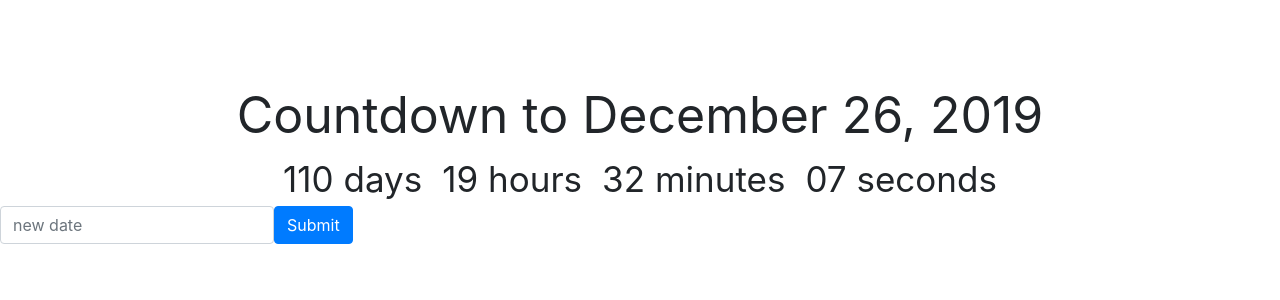
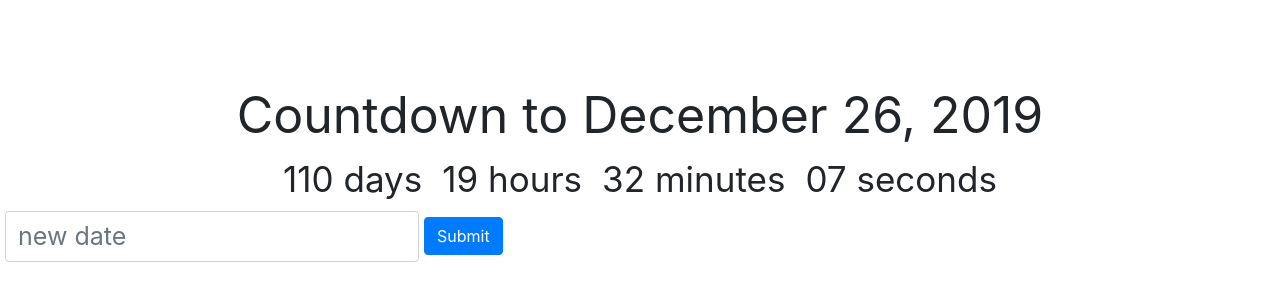
Before and after one commit to alvalle09/countdownchamp, a React (Create React App) app: page / in a window 1280 px wide. Shown: the part 178-478 px from the top of the page. Built offline with nearby package versions, Linux system fonts and the light colour scheme.

Commit message:
saving state for debuggin Form control aligns left

```diff
--- a/src/App.js
+++ b/src/App.js
@@ -1,42 +1,41 @@
 import React, { Component } from "react";
-import Clock from './Clock';
-import './App.css';
-import {Form, FormControl, Button} from 'react-bootstrap';
+import Clock from "./Clock";
+import "./App.css";
+import { Form, FormControl, Button } from "react-bootstrap";
 
 class App extends Component {
   constructor(props) {
-      super(props);
-      this.state = {
-          deadline: 'December 26, 2019',
-          newDeadline: ''
-
-      }
+    super(props);
+    this.state = {
+      deadline: "December 26, 2019",
+      newDeadline: ""
+    };
   }
 
   changeDeadline() {
-      console.log('state', this.state);
-      this.setState({deadline: this.state.newDeadline});
+    console.log("state", this.state);
+    this.setState({ deadline: this.state.newDeadline });
   }
 
   render() {
     return (
       <div className="App">
         <div className="App-title">Countdown to {this.state.deadline}</div>
-        <Clock
-          deadline={this.state.deadline}
-        />
+        <Clock deadline={this.state.deadline} />
+        {/* <Form inline> */}
         <Form inline>
+        <FormControl
+            className="Deadline-input"
+            placeholder="new date"
+            onChange={event =>
+              this.setState({ newDeadline: event.target.value })
+            }
+          />
+          <Button onClick={() => this.changeDeadline()}>Submit</Button>
+        {/* </Form> */}
 
+        </Form>
 
-        <FormControl
-          classname="Deadline-input"
-          placeholder="new date"
-          onChange={event => this.setState({newDeadline: event.target.value})}
-        />
-        <Button onClick={() => this.changeDeadline()}>
-            Submit
-        </Button>
-        </Form>
       </div>
     );
   }
```
